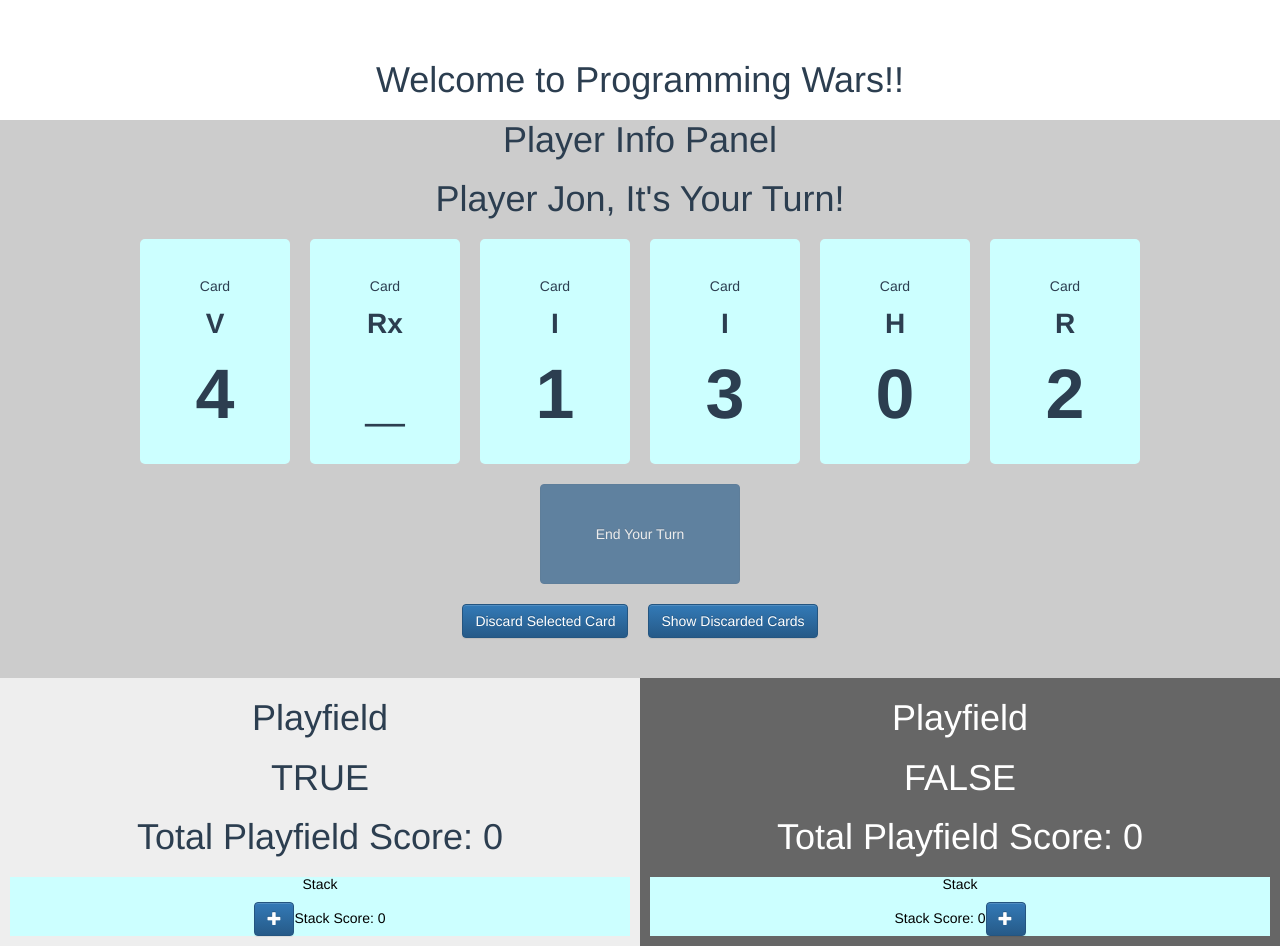
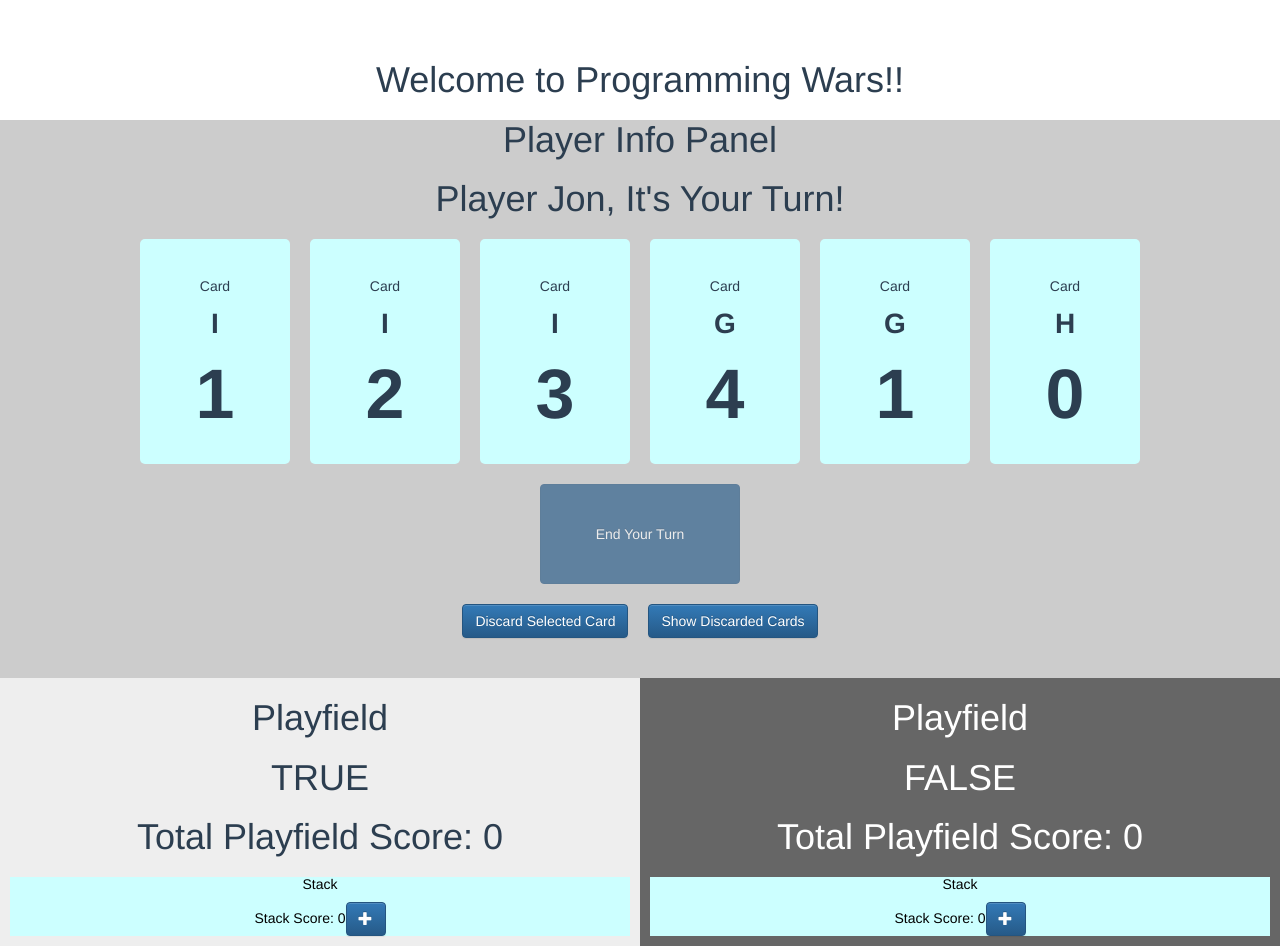
Before and after one commit to SibylLab/Program-Wars, a Vue app: page /#/ in a window 1280 px wide. Built offline with nearby package versions, Linux system fonts and the light colour scheme.

Commit message:
added UI and logic forgrouping stacks with a Group card

```diff
--- a/src/classes/Deck.js
+++ b/src/classes/Deck.js
@@ -6,12 +6,22 @@ export default class Deck {
   constructor(){
     //this.initDeck();
   };
+
   cards = [];
   discard_cards = []
   //cardId = 0;
+
   initDeck() {
     // generate Instruction cards
     let cardId = 0;
+
+    /// TODO START ***** FOR TESTING ONLY, PLEASE DELETE IN PRODUCTION
+    this.cards.push(new Card(109, 1, 'I'))
+    this.cards.push(new Card(110, 2, 'I'))
+    this.cards.push(new Card(111, 3, 'I'))
+    this.cards.push(new Card(112, 4, 'G'))
+    this.cards.push(new Card(113, 1, 'G'))
+    /// TODO END ***** FOR TESTING ONLY, PLEASE DELETE IN PRODUCTION
 
     for(let i = 0; i < 8; i++) {
       for (let i = 1; i < 4; i++) {
@@ -73,8 +83,10 @@ export default class Deck {
     for(let card of this.cards){
       console.log('id:'+card.id+':'+card.value);
     }
+
     // this.$store.commit('shuffleTheDeck');
-    this.shuffle();
+    // TODO: uncommment this later TESTING //this.shuffle();
+
   };//end Init game
   draw() {
     let card = this.cards[0];//[0] is the top of the deck
--- a/src/components/PlayerInfoPanel.vue
+++ b/src/components/PlayerInfoPanel.vue
@@ -23,8 +23,6 @@
         </button>
         </li>
       </ul>
-
-
     </div>
 </template>
 
@@ -74,6 +72,7 @@ export default {
     },
     endTurnEnabled() {
         let hasPlayed = this.$store.getters.getHasPlayed
+
         if (hasPlayed) {
             return false
         } else {
@@ -116,13 +115,27 @@ export default {
       // alert('cardId of clicked card is ' + cardId)
       console.log(c.id)
 
+      let prevActive = this.$store.getters.getActiveCard
+
       this.$store.commit('selectCard', c)
+      if (prevActive !== undefined) {
+        if (c.type !== 'G' || c.id !== prevActive.id) {
+          this.$store.commit('removeAllSelectedStacks')
+          this.$store.commit('setStackSelectedBoolean', {payload: undefined})
+        }
+      }
+
 
       setTimeout(() => document.addEventListener('click', this.deselectAll), 0)
     },
     deselectAll () {
       document.removeEventListener('click', this.hide)
       bus.$emit('cardDeselected')
+
+
+      this.$store.commit('setStackSelectedBoolean', {payload: undefined})
+
+      this.$store.commit('setActiveCardUndefined')
 
       for (let card of this.hand) {
         card.selected = false
--- a/src/components/Stack.vue
+++ b/src/components/Stack.vue
@@ -2,19 +2,21 @@
   <div @dragover.prevent @drop="drop" @ontouchend="drop" id="stack" :class="stackCss" @click="stackClicked()" @click.stop>
     <h1>{{ title }}</h1>
     <ul id="example-1">
-      <span v-if="!playfieldBoolean">Stack Score: {{ score }}</span>
 
-      <button v-if="!playfieldBoolean"  class="btn btn-primary" :class="buttonStyle" v-on:click="addToStackClicked">
+
+      <input v-if="activeCardIsGroup && cards.length > 0 && currentSelectedStacksMatch" type="checkbox" :id="stackId" @click="stackSelected" :checked="selectedStacksLength">
+      <label  v-if="activeCardIsGroup && cards.length > 0 && currentSelectedStacksMatch" for="stackId">Group Select</label>
+      <span>Stack Score: {{ score }}</span>
+
+
+      <button class="btn btn-primary" :class="buttonStyle" v-on:click="addToStackClicked">
         <span class="glyphicon glyphicon-plus" aria-hidden="true"></span>
       </button>
 
       <li v-for="card in cards">
             <card :cardData="card" v-on:cardClicked="cardClickedInStack(card, $event)" :inStack="true"></card>
       </li>
-      <button v-if="playfieldBoolean"  class="btn btn-primary" :class="buttonStyle" v-on:click="addToStackClicked">
-        <span class="glyphicon glyphicon-plus" aria-hidden="true"></span>
-      </button>
-      <span v-if="playfieldBoolean">Stack Score: {{ score }}</span>
+
 
     </ul>
   </div>
@@ -49,6 +51,9 @@ export default {
       }
 
     },
+    selectedStackBoolean () {
+      return this.$store.getters.getSelectedStackBoolean
+    },
     currentPlayer () {
 
     },
@@ -63,6 +68,33 @@ export default {
          console.log("this stacks score: ", thisStack.calculateStackScore())
          thisStack.calculateStackScore()
           return thisStack.score
+    },
+    activeCardIsGroup() {
+        let thisActiveCard = this.$store.getters.getActiveCard
+
+        if (thisActiveCard !== undefined && thisActiveCard.type === 'G') {
+          return true
+        } else {
+          return false
+        }
+    },
+    currentSelectedStacksMatch() {
+        if (this.$store.getters.getSelectedStacksBoolean === undefined) {
+            return true
+        } else if (this.playfieldBoolean === this.$store.getters.getSelectedStacksBoolean) {
+            return true;
+        } else {
+            return false;
+        }
+    },
+    selectedStacksLength () {
+      let selectedStacks = this.$store.getters.getSelectedStacks
+
+      for (let stack of selectedStacks) {
+          if (stack.stackId === this.stackId)
+              return true
+      }
+      return false
     }
   },
   created: function () {
@@ -82,11 +114,68 @@ export default {
     bus.$on('cardDeselected', () => {
       // a card was selected
       this.activeCard = undefined
+      this.$store.commit('setActiveCardUndefined')
+      this.$store.commit('removeAllSelectedStacks')
+
       console.log('no active card selected')
       //this is a test again
     })
   },
   methods: {
+    stackSelected() {
+      this.$store.commit('addStackToSelected', {stackId: this.stackId})
+
+      this.$store.commit('setStackSelectedBoolean', {boolean: this.playfieldBoolean})
+
+      let selectedStacks = this.$store.getters.getSelectedStacks
+
+      if (selectedStacks.length === 0) {
+        this.$store.commit('setStackSelectedBoolean', {boolean: undefined})
+
+      }
+        let totalScore = 0
+        for (let stack of selectedStacks) {
+            totalScore += stack.score
+        }
+
+        let activeCardValue = this.$store.getters.getActiveCard.value
+
+        let result = undefined
+
+        if (selectedStacks.length >= 2 && activeCardValue === totalScore) {
+           result = confirm("Would you like to group the selected stacks")
+        }
+
+        if (result) {
+
+          for (let stack of selectedStacks) {
+            console.log('selected stack id ', stack.stackId)
+
+            while (stack.cards.length !== 0) {
+              console.log('how long is this while running', stack.stackId)
+
+              this.$store.commit('stackDiscard', {stackId: stack.stackId})
+            }
+            this.$store.commit('removeStack', {stackId: stack.stackId})
+          }
+
+
+          // TODO: ADD GROUP CARD TO NEW STACK
+
+          let stackId = this.$store.getters.getStacks[this.$store.getters.getStacks.length - 1].stackId
+
+
+          this.$store.commit('addCardToStack', {stackId: stackId, card: this.$store.getters.getActiveCard})
+
+          this.$store.commit('removeActiveCardFromHand')
+          this.$store.commit('addStackToPlayer', {playerId: this.playerId, boolSide: this.playfieldBoolean})
+
+
+          // the previous stack has an instruction card, give the player a new empty stack
+          bus.$emit('cardDeselected')
+        }
+
+    },
     cardAddClicked () {
       this.$emit('cardAddClicked', this.id)
 
@@ -129,7 +218,9 @@ export default {
               // the previous stack has an instruction card, give the player a new empty stack
               this.$store.commit('addStackToPlayer', {playerId: this.playerId, boolSide: this.playfieldBoolean})
               bus.$emit('cardDeselected')
-              this.$store.commit('setHasPlayed', {hasPlayed: true})
+
+              // TODO: UNCOMMENT TO MAKE TURN BUTTON WORK AGAIN
+              //this.$store.commit('setHasPlayed', {hasPlayed: true})
 
 
             } else {
@@ -155,7 +246,9 @@ export default {
 
               // the previous stack has an instruction card, give the player a new empty stack
               bus.$emit('cardDeselected')
-              this.$store.commit('setHasPlayed', {hasPlayed: true})
+
+              // TODO: UNCOMMENT TO MAKE TURN BUTTON WORK AGAIN
+              //this.$store.commit('setHasPlayed', {hasPlayed: true})
 
 
             } else {
@@ -196,7 +289,7 @@ export default {
 
               this.$store.commit('removeActiveCardFromHand')
 
-              this.$store.commit('setHasPlayed', {hasPlayed:true})
+              //this.$store.commit('setHasPlayed', {hasPlayed:true})
 
 
             } else {
--- a/src/store/getters.js
+++ b/src/store/getters.js
@@ -1,17 +1,4 @@
 export default {
-        todos(state) {
-            return state.todos.filter(todo => todo.deleted === false && todo.complete === false)
-        },
-        completedTodos(state) {
-          return state.todos.filter(todo => {
-              return todo.complete && !todo.deleted
-          })
-        },
-        deletedTodos(state) {
-          return state.todos.filter(todo => {
-              return todo.deleted
-          })
-        },
         getCurrentPlayerHand(state) {
           return Object.assign({}, state.hands.find(hand => hand.playerId === state.activePlayer))
         },
@@ -22,7 +9,7 @@ export default {
           return state.players.length
         },
         topCard(state){//added way to draw the top card from the deck -Lance
-          if(!state.deck.cards.length()){
+          if(!state.deck.cards.length){
             return state.deck.cards.draw();
           }
           else(
@@ -53,5 +40,15 @@ export default {
         },
         getgameState(state) {
           return state.currentGameState
+        },
+        getSelectedStacks(state) {
+          let selectedStacks = []
+          for (let stackId of state.selectedStacks){
+            selectedStacks.push(state.stacks.find(stack => stack.stackId === stackId))
+          }
+          return selectedStacks
+        },
+        getSelectedStacksBoolean(state) {
+          return state.selectedStackBoolean
         }
 }
--- a/src/store/mutations.js
+++ b/src/store/mutations.js
@@ -180,7 +180,25 @@ export default {
         },
         setGameState(state, payload) {
           state.currentGameState = payload.gameState
+        },
+        addStackToSelected(state, payload) {
+          let stackIdExists = state.selectedStacks.find(stackId => stackId === payload.stackId)
+
+          console.log('stack exists ', stackIdExists)
+          if (stackIdExists === undefined) {
+            state.selectedStacks.push(payload.stackId)
+          } else {
+            state.selectedStacks = state.selectedStacks.filter(stackId => stackId !== payload.stackId)
+          }
+        },
+        removeAllSelectedStacks(state) {
+          state.selectedStacks = []
+        },
+        setStackSelectedBoolean(state, payload) {
+          state.selectedStackBoolean = payload.boolean
+        },
+        removeStack(state, payload) {
+          state.stacks = state.stacks.filter(s => s.stackId !== payload.stackId)
         }
 
-
 }
--- a/src/store/store.js
+++ b/src/store/store.js
@@ -31,7 +31,9 @@ export const store = new Vuex.Store({
         activePlayer: 0,
         activeHasPlayed: false,
         currentId: 0,
-        activeCard: undefined
+        activeCard: undefined,
+        selectedStacks: [],
+        selectedStackBoolean: undefined
     },
     getters,
     mutations,
```
